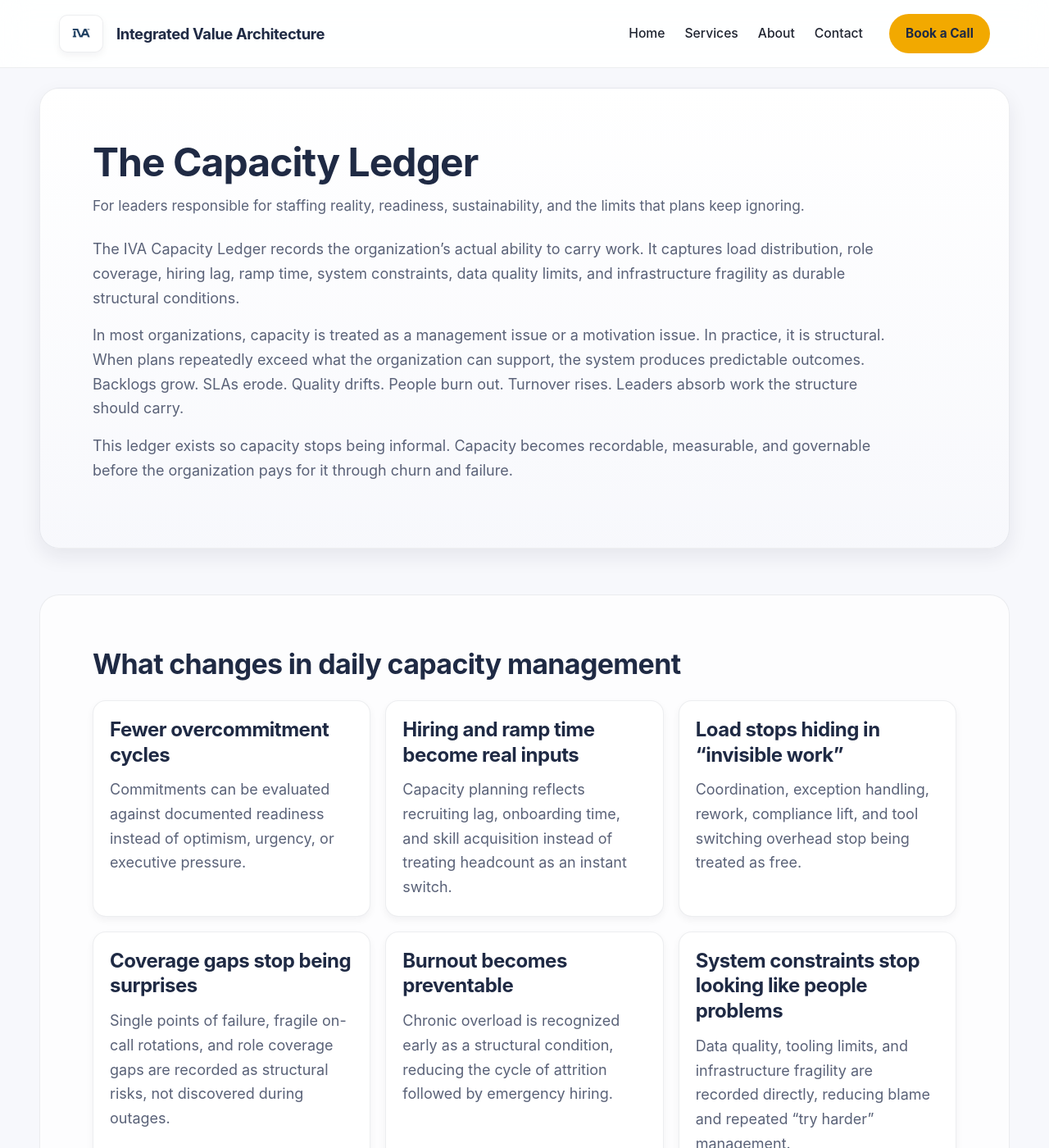
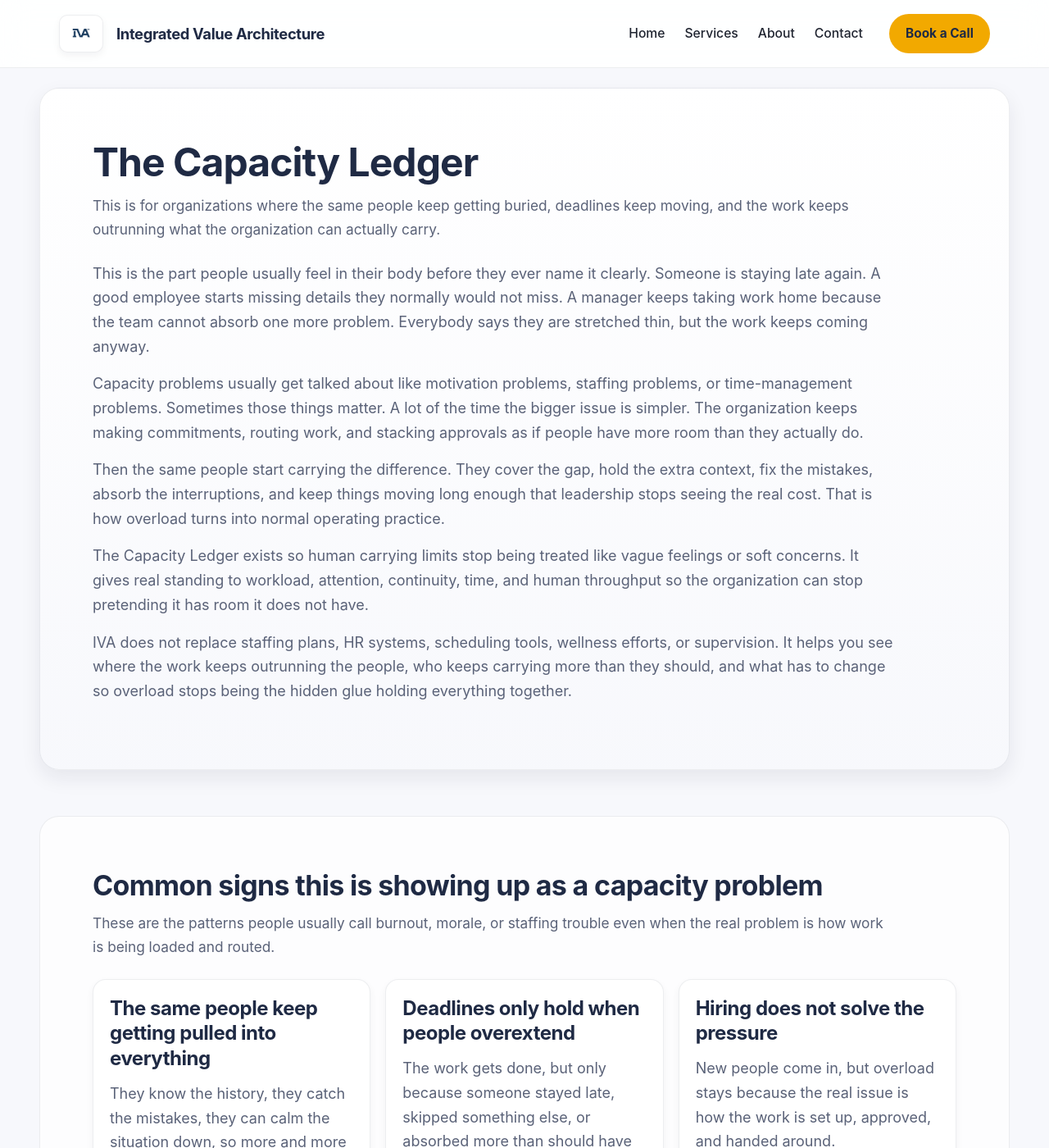
Before and after one commit to efost7873/integratedvaluearchitecture.com, a Jekyll site: the page built from capacity.html, in a window 1280 px wide and 1400 px high. Shown: the whole window at 82% size. Built offline with Jekyll 4.4.1, drawn with Linux system fonts in a browser that asks for light colours; some of the changed text lies outside the part shown.

Commit message:
Revise capacity.html for clarity and focus

```diff
--- a/capacity.html
+++ b/capacity.html
@@ -1,245 +1,369 @@
 ---
 layout: default
 title: Capacity Ledger
-seo_title: Capacity Ledger | IVA | Capacity, Staffing, and Readiness
-seo_description: The IVA Capacity Ledger makes load, staffing limits, ramp time, system constraints, and readiness visible as structural conditions, reducing burnout, turnover, backlog growth, and chronic overcommitment.
+seo_title: Capacity Ledger | When the Same People Keep Carrying Too Much
+seo_description: The IVA Capacity Ledger helps organizations fix the pattern where overload keeps landing on the same people, deadlines slip, and work keeps outrunning what the organization can actually carry.
 ---
 
 <div class="iva-page">
 <main>
 
-  <!-- INTRO -->
   <section id="cap-intro" class="iva-band-strong">
     <div class="section-header">
       <h1>The Capacity Ledger</h1>
       <p class="section-subtitle">
-        For leaders responsible for staffing reality, readiness, sustainability, and the limits that plans keep ignoring.
+        This is for organizations where the same people keep getting buried, deadlines keep moving, and the work keeps outrunning what the organization can actually carry.
       </p>
     </div>
 
     <p>
-      The IVA Capacity Ledger records the organization’s actual ability to carry work. It captures load distribution, role coverage, hiring lag, ramp time, system constraints, data quality limits, and infrastructure fragility as durable structural conditions.
+      This is the part people usually feel in their body before they ever name it clearly. Someone is staying late again. A good employee starts missing details they normally would not miss. A manager keeps taking work home because the team cannot absorb one more problem. Everybody says they are stretched thin, but the work keeps coming anyway.
     </p>
 
     <p>
-      In most organizations, capacity is treated as a management issue or a motivation issue. In practice, it is structural. When plans repeatedly exceed what the organization can support, the system produces predictable outcomes. Backlogs grow. SLAs erode. Quality drifts. People burn out. Turnover rises. Leaders absorb work the structure should carry.
+      Capacity problems usually get talked about like motivation problems, staffing problems, or time-management problems. Sometimes those things matter. A lot of the time the bigger issue is simpler. The organization keeps making commitments, routing work, and stacking approvals as if people have more room than they actually do.
     </p>
 
     <p>
-      This ledger exists so capacity stops being informal. Capacity becomes recordable, measurable, and governable before the organization pays for it through churn and failure.
+      Then the same people start carrying the difference. They cover the gap, hold the extra context, fix the mistakes, absorb the interruptions, and keep things moving long enough that leadership stops seeing the real cost. That is how overload turns into normal operating practice.
+    </p>
+
+    <p>
+      The Capacity Ledger exists so human carrying limits stop being treated like vague feelings or soft concerns. It gives real standing to workload, attention, continuity, time, and human throughput so the organization can stop pretending it has room it does not have.
+    </p>
+
+    <p>
+      IVA does not replace staffing plans, HR systems, scheduling tools, wellness efforts, or supervision. It helps you see where the work keeps outrunning the people, who keeps carrying more than they should, and what has to change so overload stops being the hidden glue holding everything together.
     </p>
   </section>
 
-  <!-- WHAT CHANGES IN DAILY WORK -->
-  <section id="cap-daily" class="iva-band-soft">
+
+  <section id="cap-triggers" class="iva-band-soft">
     <div class="section-header">
-      <h2>What changes in daily capacity management</h2>
+      <h2>Common signs this is showing up as a capacity problem</h2>
+      <p class="section-subtitle">
+        These are the patterns people usually call burnout, morale, or staffing trouble even when the real problem is how work is being loaded and routed.
+      </p>
     </div>
 
     <div class="grid grid-3">
 
       <div class="card">
-        <h3>Fewer overcommitment cycles</h3>
+        <h3>The same people keep getting pulled into everything</h3>
         <p>
-          Commitments can be evaluated against documented readiness instead of optimism, urgency, or executive pressure.
+          They know the history, they catch the mistakes, they can calm the situation down, so more and more work gets routed to them until they become the structure.
         </p>
       </div>
 
       <div class="card">
-        <h3>Hiring and ramp time become real inputs</h3>
+        <h3>Deadlines only hold when people overextend</h3>
         <p>
-          Capacity planning reflects recruiting lag, onboarding time, and skill acquisition instead of treating headcount as an instant switch.
+          The work gets done, but only because someone stayed late, skipped something else, or absorbed more than should have been reasonable.
         </p>
       </div>
 
       <div class="card">
-        <h3>Load stops hiding in “invisible work”</h3>
+        <h3>Hiring does not solve the pressure</h3>
         <p>
-          Coordination, exception handling, rework, compliance lift, and tool switching overhead stop being treated as free.
+          New people come in, but overload stays because the real issue is how the work is set up, approved, and handed around.
         </p>
       </div>
 
       <div class="card">
-        <h3>Coverage gaps stop being surprises</h3>
+        <h3>Managers become pressure sponges</h3>
         <p>
-          Single points of failure, fragile on-call rotations, and role coverage gaps are recorded as structural risks, not discovered during outages.
+          They keep redistributing work, calming people down, protecting deadlines, and quietly carrying things the team could not absorb.
         </p>
       </div>
 
       <div class="card">
-        <h3>Burnout becomes preventable</h3>
+        <h3>Basic work starts slipping</h3>
         <p>
-          Chronic overload is recognized early as a structural condition, reducing the cycle of attrition followed by emergency hiring.
+          Small misses, dropped details, forgotten follow-ups, and uneven quality start showing up because people are carrying too much at once.
         </p>
       </div>
 
       <div class="card">
-        <h3>System constraints stop looking like people problems</h3>
+        <h3>Everyone feels busy, but nobody can point to where the room went</h3>
         <p>
-          Data quality, tooling limits, and infrastructure fragility are recorded directly, reducing blame and repeated “try harder” management.
+          The load increased one approval, one handoff, one meeting, and one workaround at a time until the day filled up and nobody named it.
         </p>
       </div>
 
     </div>
   </section>
 
-  <!-- BENEFITS THAT MATTER -->
+
+  <section id="cap-for" class="iva-band-strong">
+    <div class="section-header">
+      <h2>Who this page is for</h2>
+    </div>
+
+    <div class="grid grid-2">
+
+      <div class="card">
+        <h3>Good fit</h3>
+        <p>
+          Executive directors, COOs, department heads, HR leaders, chiefs of staff, operations leaders, and managers who can see the same people carrying too much of the work for too long.
+        </p>
+      </div>
+
+      <div class="card">
+        <h3>Not the right fit</h3>
+        <p>
+          This is not for someone looking for a wellness program, a productivity app, time-management coaching, or a staffing ratio shortcut that ignores how the work is actually structured.
+        </p>
+      </div>
+
+    </div>
+  </section>
+
+
+  <section id="cap-daily" class="iva-band-soft">
+    <div class="section-header">
+      <h2>What changes in daily work when capacity is handled better</h2>
+    </div>
+
+    <div class="grid grid-3">
+
+      <div class="card">
+        <h3>Less hidden carrying</h3>
+        <p>
+          The organization stops depending on a few people to absorb confusion, remember everything, and patch over weak spots every day.
+        </p>
+      </div>
+
+      <div class="card">
+        <h3>Fewer deadlines built on overextension</h3>
+        <p>
+          Timelines rely less on heroic effort and more on what the people doing the work can actually sustain.
+        </p>
+      </div>
+
+      <div class="card">
+        <h3>Managers spend less time buffering the mess</h3>
+        <p>
+          Leaders get pulled into fewer routine overload problems because the work is not landing on the same people by default.
+        </p>
+      </div>
+
+      <div class="card">
+        <h3>Attention gets used more deliberately</h3>
+        <p>
+          People have a better chance of finishing work cleanly because interruptions, approvals, and extra cleanup are not eating the whole day.
+        </p>
+      </div>
+
+      <div class="card">
+        <h3>Turnover signals get easier to read</h3>
+        <p>
+          It becomes easier to tell whether someone is leaving because of the actual role or because the structure kept piling work onto them.
+        </p>
+      </div>
+
+      <div class="card">
+        <h3>Capacity stops being guessed at</h3>
+        <p>
+          The organization gets better at seeing where the real room is gone instead of waiting until people are already at the edge.
+        </p>
+      </div>
+
+    </div>
+  </section>
+
+
   <section id="cap-benefits" class="iva-band-strong">
     <div class="section-header">
-      <h2>Capacity benefits that matter in practice</h2>
+      <h2>What gets better in practice</h2>
       <p class="section-subtitle">
-        These are the failure patterns that appear as performance issues but are usually capacity structure.
+        These are the places people usually blame on weak staff or poor morale when the real issue is that too much work kept landing in the same places.
       </p>
     </div>
 
     <div class="grid grid-2">
 
       <div class="card">
-        <h3>Attrition becomes a structural signal</h3>
+        <h3>Retention gets more honest</h3>
         <p>
-          Turnover is often treated as a people issue. IVA helps show where churn is structurally generated through overload, coverage gaps, and unrecoverable workload.
+          The organization stops acting surprised when good people leave after carrying an unreasonable amount of invisible work for too long.
         </p>
       </div>
 
       <div class="card">
-        <h3>Plans stop assuming unlimited bandwidth</h3>
+        <h3>Quality holds up better under pressure</h3>
         <p>
-          Capacity becomes an explicit governance input, reducing strategic plans that are operationally impossible from day one.
+          Work is less likely to unravel because fewer people are doing it while overloaded, interrupted, and stretched past the point of clean execution.
         </p>
       </div>
 
       <div class="card">
-        <h3>Readiness becomes defensible</h3>
+        <h3>Hiring decisions get sharper</h3>
         <p>
-          Leaders can justify “not yet” with durable evidence instead of negotiation, personal credibility, or repeated escalations.
+          Leaders can separate “we truly need more people” from “we keep loading work badly and then calling it a staffing gap.”
         </p>
       </div>
 
       <div class="card">
-        <h3>Operational stability improves</h3>
+        <h3>Succession risk becomes easier to see</h3>
         <p>
-          Many operational failures originate in sustained overload. When capacity limits are governed, reliability and throughput stabilize.
+          It gets clearer where too much institutional knowledge, informal fixing, and daily carrying has accumulated inside one person or one role.
         </p>
       </div>
 
       <div class="card">
-        <h3>Training and skill depth stop being optional</h3>
+        <h3>Meetings and approvals lose some weight</h3>
         <p>
-          Skill coverage and knowledge depth become structural assets instead of informal expectations, reducing key-person dependency.
+          People get more room back when unnecessary touches, re-explanations, and extra signoffs are no longer treated as free.
         </p>
       </div>
 
       <div class="card">
-        <h3>Infrastructure debt becomes visible</h3>
+        <h3>Burnout conversations get less fake</h3>
         <p>
-          Tooling, data, and system constraints that quietly consume capacity become durable records, strengthening investment decisions.
+          Instead of treating overload like an emotional issue only, the organization can point to the actual work pattern that kept producing it.
         </p>
       </div>
 
     </div>
   </section>
 
-  <!-- WHAT IVA DOES NOT DO -->
+
   <section id="cap-not" class="iva-band-soft">
     <div class="section-header">
-      <h2>What IVA does not do</h2>
+      <h2>What this is not</h2>
     </div>
 
     <div class="grid grid-2">
 
       <div class="card">
-        <h3>No motivational framing</h3>
+        <h3>Not a wellness program</h3>
         <p>
-          IVA does not treat overload as an attitude problem. It records structural limits and makes them governable.
+          IVA does not paper over overload with resilience language, perks, or encouragement.
         </p>
       </div>
 
       <div class="card">
-        <h3>No headcount-as-capacity simplification</h3>
+        <h3>Not a productivity tool</h3>
         <p>
-          Capacity is not a staffing number. IVA accounts for ramp time, skill depth, coverage, systems, and workflow overhead.
+          This is not software, a planner, a time-tracking app, or a personal efficiency system.
         </p>
       </div>
 
       <div class="card">
-        <h3>No “just hire more people” default</h3>
+        <h3>Not a staffing formula by itself</h3>
         <p>
-          IVA does not assume hiring solves structure. It distinguishes between capacity problems that require staffing and those caused by workflow and system design.
+          It does not assume the answer is always hiring more people before looking at how the work is actually handled.
         </p>
       </div>
 
       <div class="card">
-        <h3>No culture substitution</h3>
+        <h3>Not advice to “set better boundaries” inside a bad setup</h3>
         <p>
-          IVA does not replace governance with culture initiatives. It makes limits explicit so the organization stops committing to work it cannot support.
+          The point is to stop treating people like the shock absorbers for a structure that keeps overloading them.
         </p>
       </div>
 
     </div>
   </section>
 
-  <!-- CROSS LEDGER CONNECTION -->
-  <section id="cap-cross-ledger" class="iva-band-strong">
+
+  <section id="cap-start" class="iva-band-strong">
     <div class="section-header">
-      <h2>Why capacity stabilizes when the system expands</h2>
+      <h2>How people usually start</h2>
+      <p class="section-subtitle">
+        You do not need to jump straight into a major engagement just because the same people are already carrying too much.
+      </p>
     </div>
 
     <div class="grid grid-3">
 
+      <div class="card">
+        <h3>Paid Advisory Call</h3>
+        <p>
+          Best when you want to walk through one overload pattern, one role that keeps absorbing too much, or one recurring workload problem.
+        </p>
+      </div>
+
+      <div class="card">
+        <h3>Fixed-Fee Review</h3>
+        <p>
+          Best when one team, one function, or one repeating capacity strain needs a focused read before broader work makes sense.
+        </p>
+      </div>
+
+      <div class="card">
+        <h3>Full Structural Work</h3>
+        <p>
+          Best when overload is spread across roles, teams, and approvals and cannot be fixed by hiring, coaching, or small adjustments alone.
+        </p>
+      </div>
+
+    </div>
+  </section>
+
+
+  <section id="cap-cross-ledger" class="iva-band-soft">
+    <div class="section-header">
+      <h2>Where capacity pressure usually spills next</h2>
+    </div>
+
+    <div class="grid grid-2">
+
       <a class="card card-link" href="{{ site.baseurl }}/operations">
         <h3>Operational Ledger</h3>
         <p>
-          Workflow stability improves when capacity constraints are recorded directly instead of hidden until delivery fails.
+          When people are overloaded, handoffs break, work slows down, and teams start relying on workarounds just to keep delivery moving.
         </p>
-        <p class="card-meta">Learn more</p>
+        <p class="card-meta">View Operational Ledger</p>
       </a>
 
       <a class="card card-link" href="{{ site.baseurl }}/finance">
         <h3>Financial Ledger</h3>
         <p>
-          Budget volatility driven by overload decreases when capacity limits are governed instead of surfacing as emergency spend.
+          When overload goes unnamed long enough, finance usually sees it later through variance, overtime pressure, exceptions, and cleanup.
         </p>
-        <p class="card-meta">Learn more</p>
+        <p class="card-meta">View Financial Ledger</p>
       </a>
 
       <a class="card card-link" href="{{ site.baseurl }}/external">
         <h3>Externalities and Equity Ledger</h3>
         <p>
-          Compliance and external obligations stop landing as unplanned workload when they are recorded as durable conditions.
+          When people do not have room to carry the work cleanly, compliance, stakeholder obligations, and service fairness usually start slipping too.
         </p>
-        <p class="card-meta">Learn more</p>
+        <p class="card-meta">View Externalities and Equity Ledger</p>
       </a>
 
       <a class="card card-link" href="{{ site.baseurl }}/learning">
         <h3>Learning and Innovation Ledger</h3>
         <p>
-          Training, process improvement, and tool adoption stop being perpetually displaced by overload and urgent delivery.
+          When everyone is overloaded, reflection, improvement, and follow-through are the first things to get cut.
         </p>
-        <p class="card-meta">Learn more</p>
+        <p class="card-meta">View Learning and Innovation Ledger</p>
       </a>
 
     </div>
   </section>
 
-  <!-- CTA -->
+
   <section id="cap-next" class="iva-cta-section">
     <div class="section-header">
-      <h2>Begin with structural clarity</h2>
+      <h2>Start where the problem is already showing up</h2>
       <p class="section-subtitle">
-        The Diagnostic maps load, coverage risk, capacity constraints, and the structural drivers of chronic overcommitment.
+        If the same people keep getting buried, deadlines only hold through overextension, or overload keeps getting treated like a personality issue, that is enough to start.
       </p>
     </div>
 
     <p>
-      If your organization is constantly “at capacity” while commitments keep increasing, that is not a work ethic problem. It is a structural signal. The IVA Diagnostic makes it visible and governable.
+      You do not need to start with a full major engagement. Some organizations begin with a paid advisory call. Others need a fixed-fee review or broader structural work.
     </p>
 
-    <a href="{{ site.baseurl }}/diagnostic" class="iva-btn-primary">
-      View the IVA Diagnostic
-    </a>
+    <div class="iva-btn-row">
+      <a href="https://book.ms/b/IntegratedValueArchitectureLLC@integratedvaluearchitecture.com" class="iva-btn-primary">Book a Paid Advisory Call</a>
+      <a href="{{ site.baseurl }}/services" class="iva-btn-secondary">See Services</a>
+    </div>
 
     <p class="iva-cta-meta">
-      For formal definitions, review the <a href="{{ site.baseurl }}/standard">IVA Standard</a>.
+      If the same people keep carrying more than they should, start there.
     </p>
   </section>
 
```
